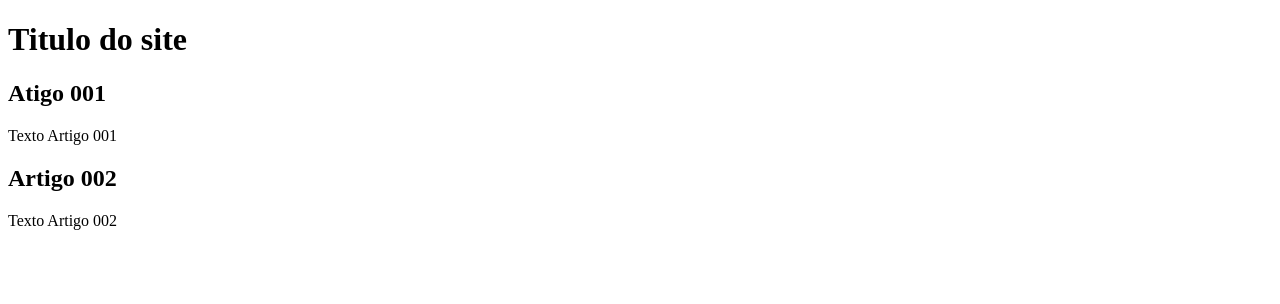
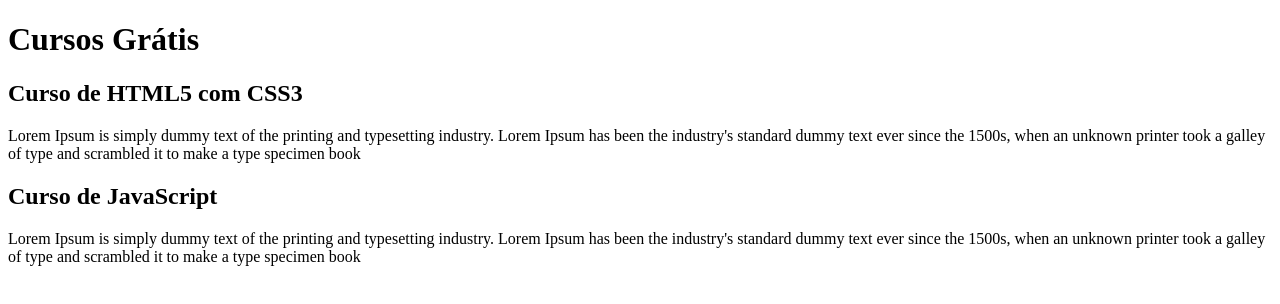
Before and after one commit to chaves3/projeto-site, a plain HTML site: page index.html in a window 1280 px wide. Drawn offline with Linux system fonts and the light colour scheme.

Commit message:
comecei a escrever o conteúdo

```diff
--- a/index.html
+++ b/index.html
@@ -11,14 +11,14 @@
 
 <main>
 	<header>
-		<h1>Titulo do site</h1>
+		<h1>Cursos Grátis</h1>
 		<article>
-			<h2>Atigo 001</h2>
-			<p>Texto Artigo 001</p>
+			<h2>Curso de HTML5 com CSS3</h2>
+			<p>Lorem Ipsum is simply dummy text of the printing and typesetting industry. Lorem Ipsum has been the industry's standard dummy text ever since the 1500s, when an unknown printer took a galley of type and scrambled it to make a type specimen book</p>
 		</article>
 		<article>
-			<h2>Artigo 002</h2>
-			<p>Texto Artigo 002</p>
+			<h2>Curso de JavaScript</h2>
+			<p>Lorem Ipsum is simply dummy text of the printing and typesetting industry. Lorem Ipsum has been the industry's standard dummy text ever since the 1500s, when an unknown printer took a galley of type and scrambled it to make a type specimen book</p>
 		</article>
 	</header>
 </main>
```
